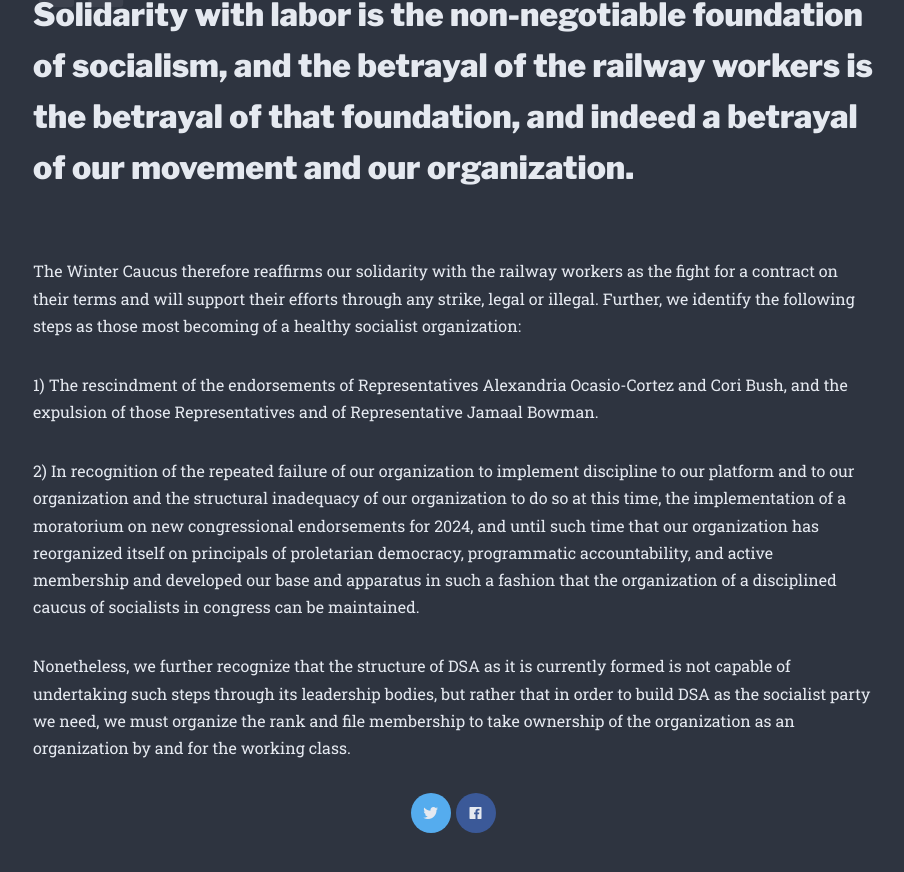
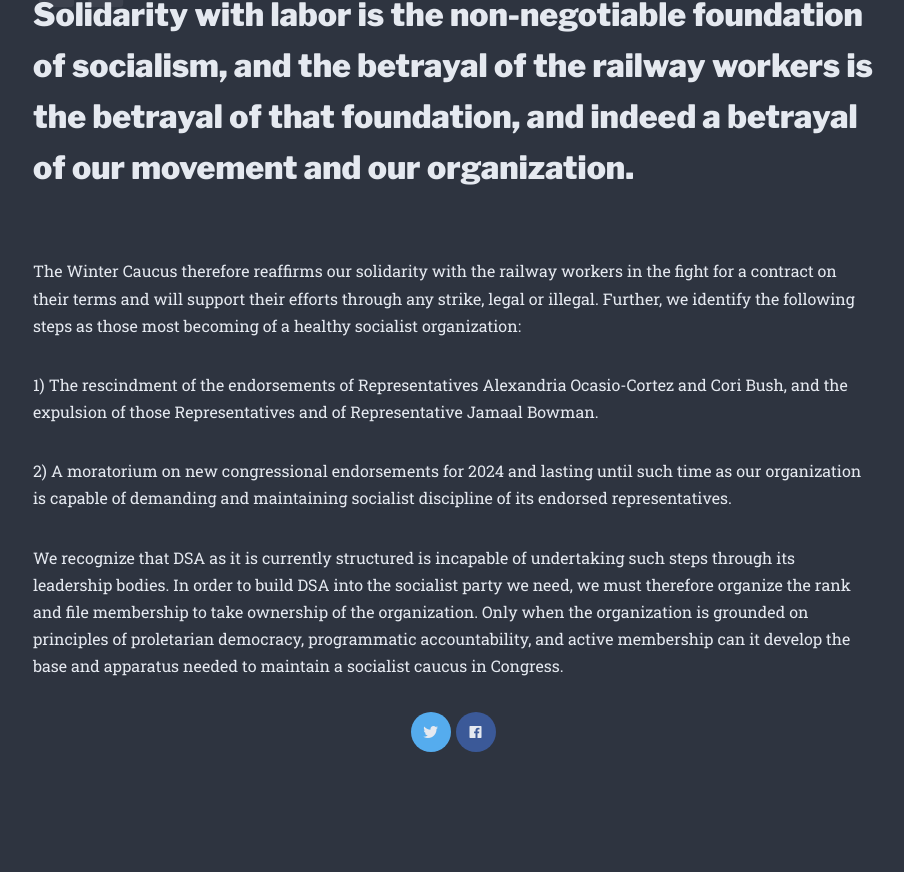
Before and after one commit to WinterCaucusDSA/wintercaucusdsa.github.io, a Jekyll site: the page built from _posts/2022-12-01-On-the-Strikebreakers-in-Our-Midst.markdown, in a window 1280 px wide and 900 px high, scrolled down 1436 px. Shown: the top 872 px of the window, without its empty margins (123-1027 px from the left). Built offline with Jekyll 4.4.1, drawn with Linux system fonts in a browser that asks for light colours; nearby versions of some CDN libraries; some web fonts are replaced.

Commit message:
copy update

```diff
--- a/_posts/2022-12-01-On-the-Strikebreakers-in-Our-Midst.markdown
+++ b/_posts/2022-12-01-On-the-Strikebreakers-in-Our-Midst.markdown
@@ -12,10 +12,10 @@
 
 >Solidarity with labor is the non-negotiable foundation of socialism, and the betrayal of the railway workers is the betrayal of that foundation, and indeed a betrayal of our movement and our organization.
 
-The Winter Caucus therefore reaffirms our solidarity with the railway workers as the fight for a contract on their terms and will support their efforts through any strike, legal or illegal. Further, we identify the following steps as those most becoming of a healthy socialist organization:
+The Winter Caucus therefore reaffirms our solidarity with the railway workers in the fight for a contract on their terms and will support their efforts through any strike, legal or illegal. Further, we identify the following steps as those most becoming of a healthy socialist organization:
 
 1) The rescindment of the endorsements of Representatives Alexandria Ocasio-Cortez and Cori Bush, and the expulsion of those Representatives and of Representative Jamaal Bowman.
 
-2) In recognition of the repeated failure of our organization to implement discipline to our platform and to our organization and the structural inadequacy of our organization to do so at this time, the implementation of a moratorium on new congressional endorsements for 2024, and until such time that our organization has reorganized itself on principals of proletarian democracy, programmatic accountability, and active membership and developed our base and apparatus in such a fashion that the organization of a disciplined caucus of socialists in congress can be maintained.
+2) A moratorium on new congressional endorsements for 2024 and lasting until such time as our organization is capable of demanding and maintaining socialist discipline of its endorsed representatives.
 
-Nonetheless, we further recognize that the structure of DSA as it is currently formed is not capable of undertaking such steps through its leadership bodies, but rather that in order to build DSA as the socialist party we need, we must organize the rank and file membership to take ownership of the organization as an organization by and for the working class.
+We recognize that DSA as it is currently structured is incapable of undertaking such steps through its leadership bodies. In order to build DSA into the socialist party we need, we must therefore organize the rank and file membership to take ownership of the organization. Only when the organization is grounded on principles of proletarian democracy, programmatic accountability, and active membership can it develop the base and apparatus needed to maintain a socialist caucus in Congress.
```
